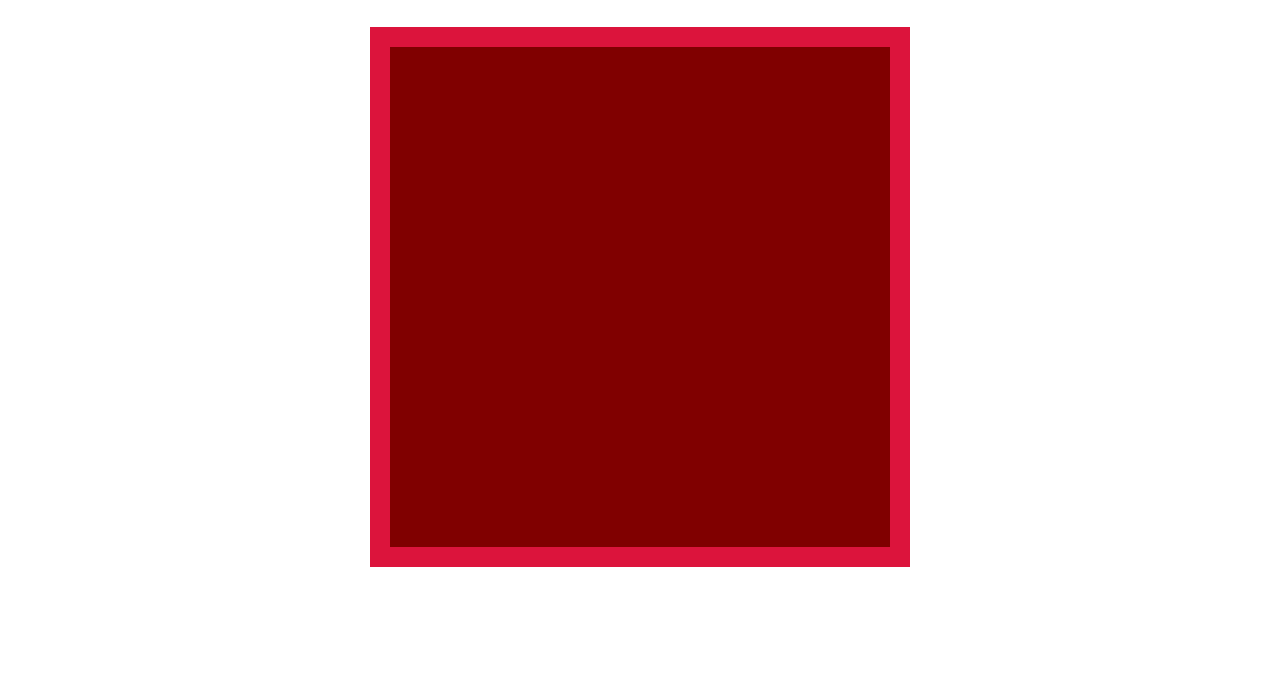
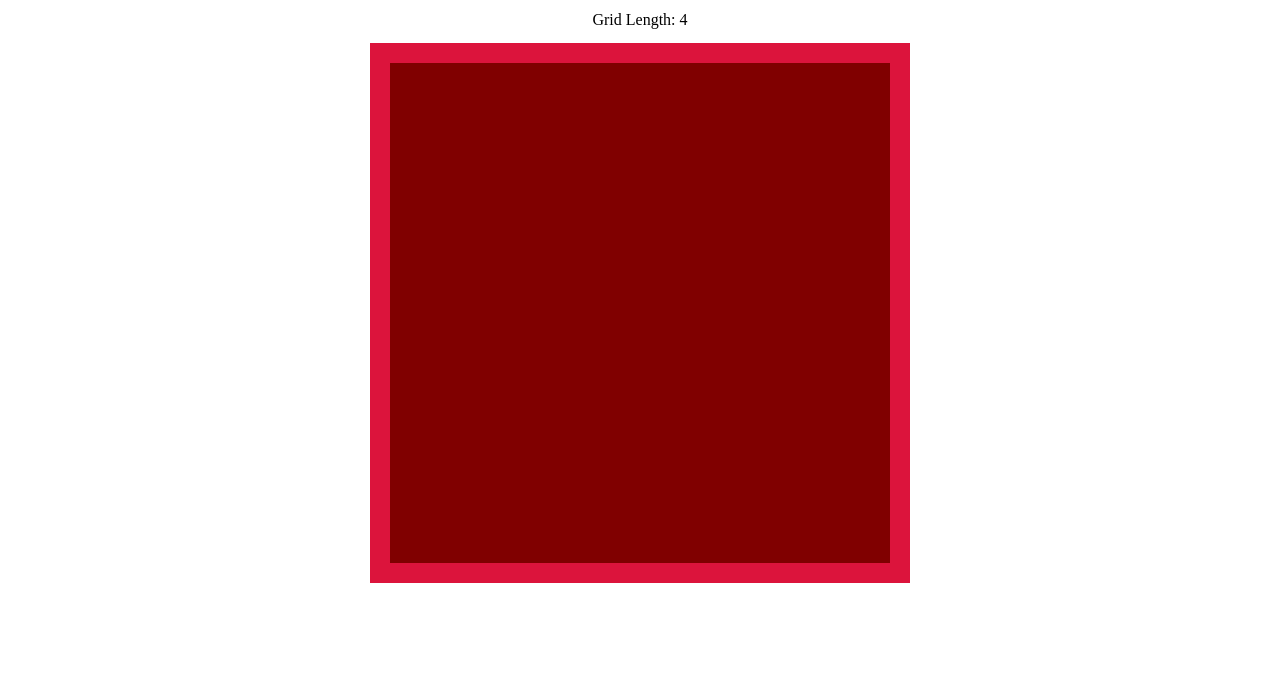
Before and after one commit to reneilfuna/Etch-a-Sketch, a plain HTML site: page index.html in a window 1280 px wide. Shown: the part 103-800 px from the top of the page. Drawn offline with Linux system fonts and the light colour scheme.

Commit message:
Add grid length counter
Encountered issue where grid units that revert back to the original
colour after grid size has changed do not changed back to the size
given in the build grid function.
My thought to solve this issue is creating a counter which I can then
reference through the js

```diff
--- a/index.html
+++ b/index.html
@@ -16,6 +16,7 @@
                 <button id="colorChange">Colour Mode: Off</button>
             </div>
         </div>
+        <div id="unitCounter">Grid Length: 4</div>
         <div id="container"></div>
         <div id="footer"></div>
         <script src="etch.js"></script>
```
